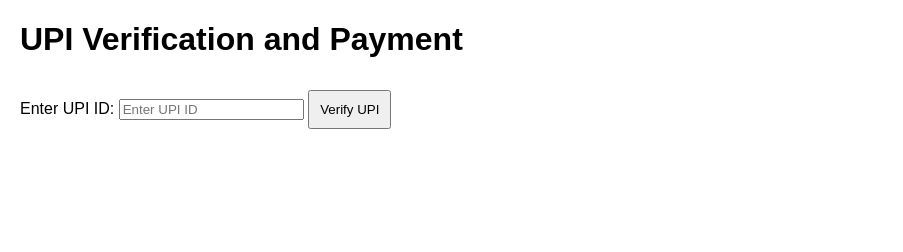
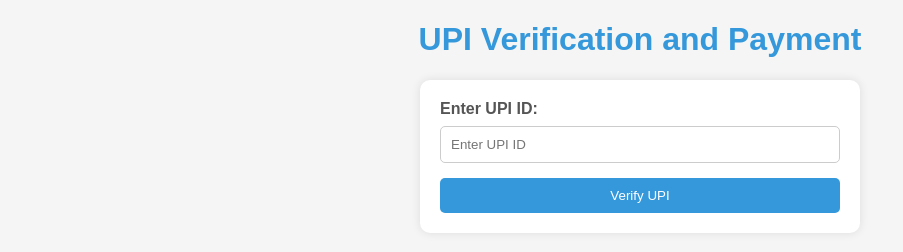
Before and after one commit to yashjd12/UPIVerification, a website: page public/index.html in a window 1280 px wide. Shown: the whole page, without its empty margins (0-903 px from the left). Drawn offline with Linux system fonts and the light colour scheme.

Commit message:
css commit

```diff
--- a/public/index.html
+++ b/public/index.html
@@ -4,17 +4,7 @@
     <meta charset="UTF-8">
     <meta name="viewport" content="width=device-width, initial-scale=1.0">
     <title>UPI Verification and Payment</title>
-    <style>
-        body {
-            font-family: Arial, sans-serif;
-            margin: 20px;
-        }
-        button {
-            padding: 10px;
-            margin-top: 10px;
-            cursor: pointer;
-        }
-    </style>
+    <link rel="stylesheet" href="styles.css">
 </head>
 <body>
     <h1>UPI Verification and Payment</h1>
--- /dev/null
+++ b/public/styles.css
@@ -0,0 +1,64 @@
+/* styles.css */
+
+body {
+    font-family: 'Arial', sans-serif;
+    margin: 20px;
+    background-color: #f5f5f5;
+    color: #333;
+}
+
+h1 {
+    text-align: center;
+    color: #3498db;
+}
+
+div {
+    max-width: 400px;
+    margin: 0 auto;
+    background-color: #fff;
+    padding: 20px;
+    border-radius: 10px;
+    box-shadow: 0 0 10px rgba(0, 0, 0, 0.1);
+}
+
+label {
+    display: block;
+    margin-bottom: 8px;
+    font-weight: bold;
+    color: #555;
+}
+
+input {
+    width: 100%;
+    padding: 10px;
+    margin-bottom: 15px;
+    box-sizing: border-box;
+    border: 1px solid #ccc;
+    border-radius: 5px;
+}
+
+button {
+    width: 100%;
+    padding: 10px;
+    background-color: #3498db;
+    color: #fff;
+    border: none;
+    border-radius: 5px;
+    cursor: pointer;
+}
+
+button:hover {
+    background-color: #2980b9;
+}
+
+#verificationResult, #paymentSection {
+    margin-top: 20px;
+}
+
+h3 {
+    color: #333;
+}
+
+p {
+    margin-bottom: 10px;
+}
```
